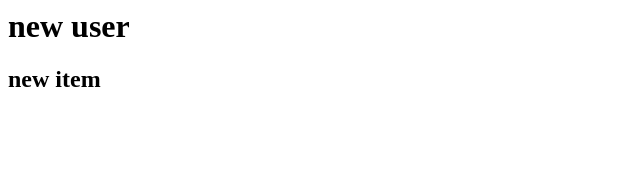
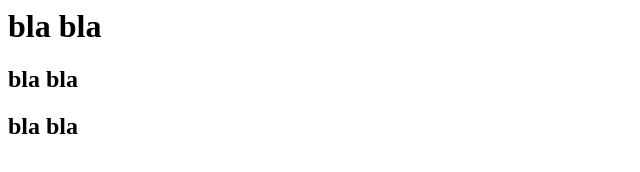
Before and after one commit to R0maha/git-test, a plain HTML site: page index.html in a window 1280 px wide. Shown: the whole page, without its empty margins (0-640 px from the left). Drawn offline with Linux system fonts and the light colour scheme.

Commit message:
Update index.html
1

```diff
--- a/index.html
+++ b/index.html
@@ -1,2 +1,3 @@
-<h1>new user</h1>
-<h2>new item</h2>
+<h1>bla bla</h1>
+<h2>bla bla</h2>
+<h2>bla bla</h2>
```
